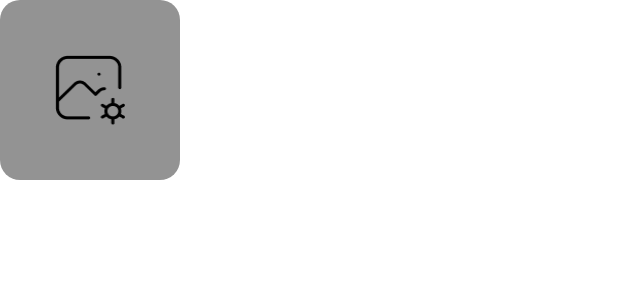
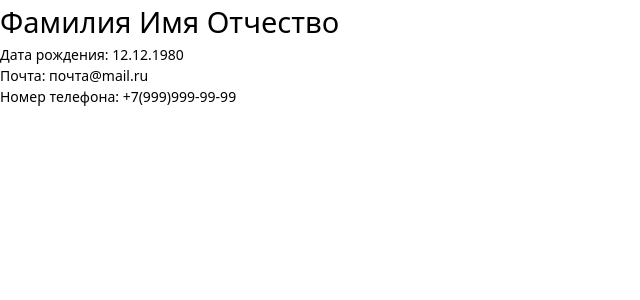
Before and after one commit to engione/my_facets_app, a React (Vite) app: page / in a window 1280 px wide. Shown: the top 300 px of the page, without its empty margins (0-640 px from the left). Built offline with nearby package versions, Linux system fonts and the light colour scheme.

Commit message:
Сделал праквки

```diff
--- a/src/App.tsx
+++ b/src/App.tsx
@@ -1,7 +1,7 @@
 import { MainPage } from "./pages/MainPage";
 import "./App.css";
 import { AuthForm } from "./components/AuthForm/Auth";
-import { UserPhoto} from "./components/UserPhoto/UserPhoto";
+import { UserInfo} from "./components/UserInfo/UserInfo";
 
 
 export function App() {
@@ -9,7 +9,7 @@ export function App() {
     <>
         {/*<MainPage />*/}
         {/* <AuthForm /> */}
-         <UserPhoto/>
+         <UserInfo/>
 
     </>
   );
--- a/src/components/UserInfo/UserInfo.tsx
+++ b/src/components/UserInfo/UserInfo.tsx
@@ -2,21 +2,11 @@ import "./UserInfo.scss";
 
 export const UserInfo = () => {
     return (
-      <section className="userInfo">
-          <div>
+      <div className="userInfo">
             <p className="userInfo_fio">Фамилия Имя Отчество</p>
-          </div>
-          <div>
             <p className="userInfo_birthday">Дата рождения: 12.12.1980</p>
-          </div>
-          <div>
             <p className="userInfo_email">Почта: почта@mail.ru</p>
-          </div>
-          <div>
             <p className="userInfo_phone">Номер телефона: +7(999)999-99-99</p>
-          </div>
-
-
-      </section>
+      </div>
     );
   };
--- a/src/components/UserPhoto/UserPhoto.tsx
+++ b/src/components/UserPhoto/UserPhoto.tsx
@@ -2,10 +2,8 @@ import "./UserPhoto.scss";
 
 export const UserPhoto = () => {
     return (
-      <section className="userPhoto">
-
+      <div className="userPhoto">
             <img className="userPhoto_photo" src="src/components/UserPhoto/tabler_photo-cog.png"></img>
-
-      </section>
+      </div>
     );
   };
```
